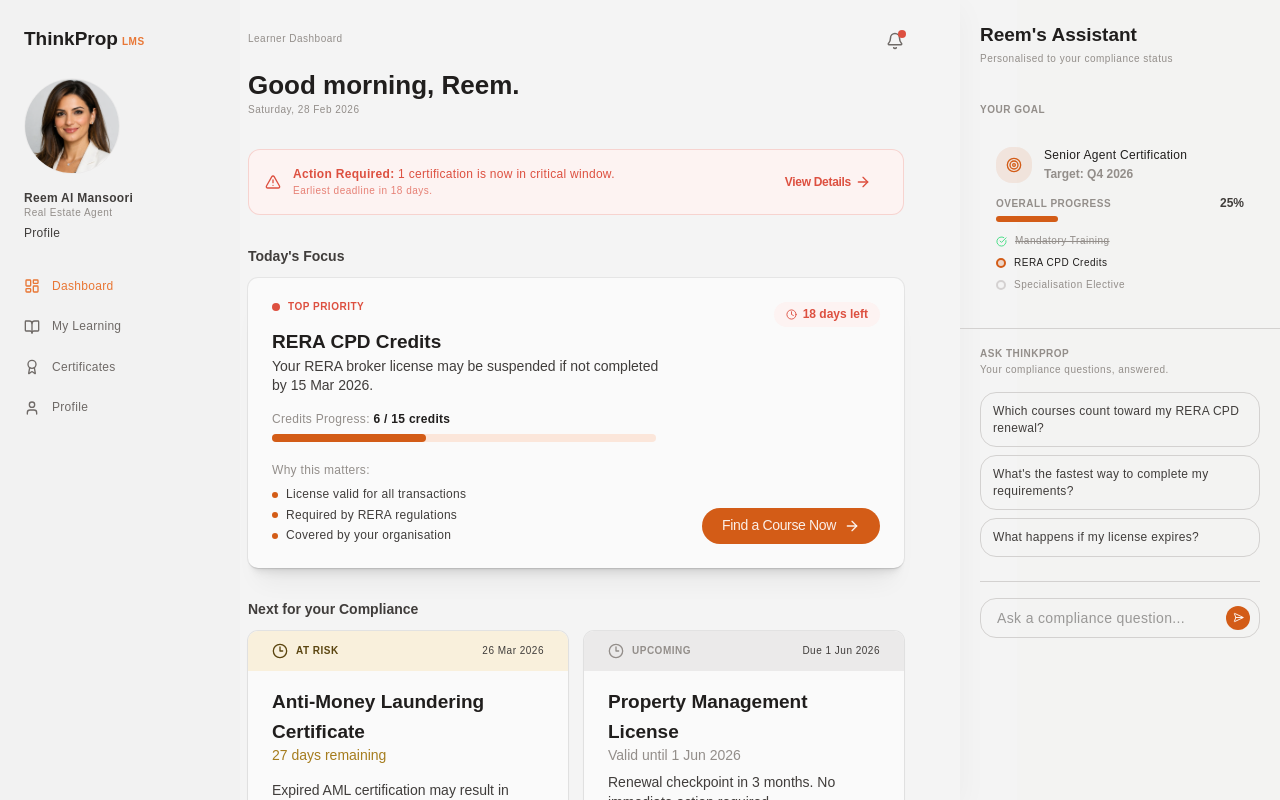
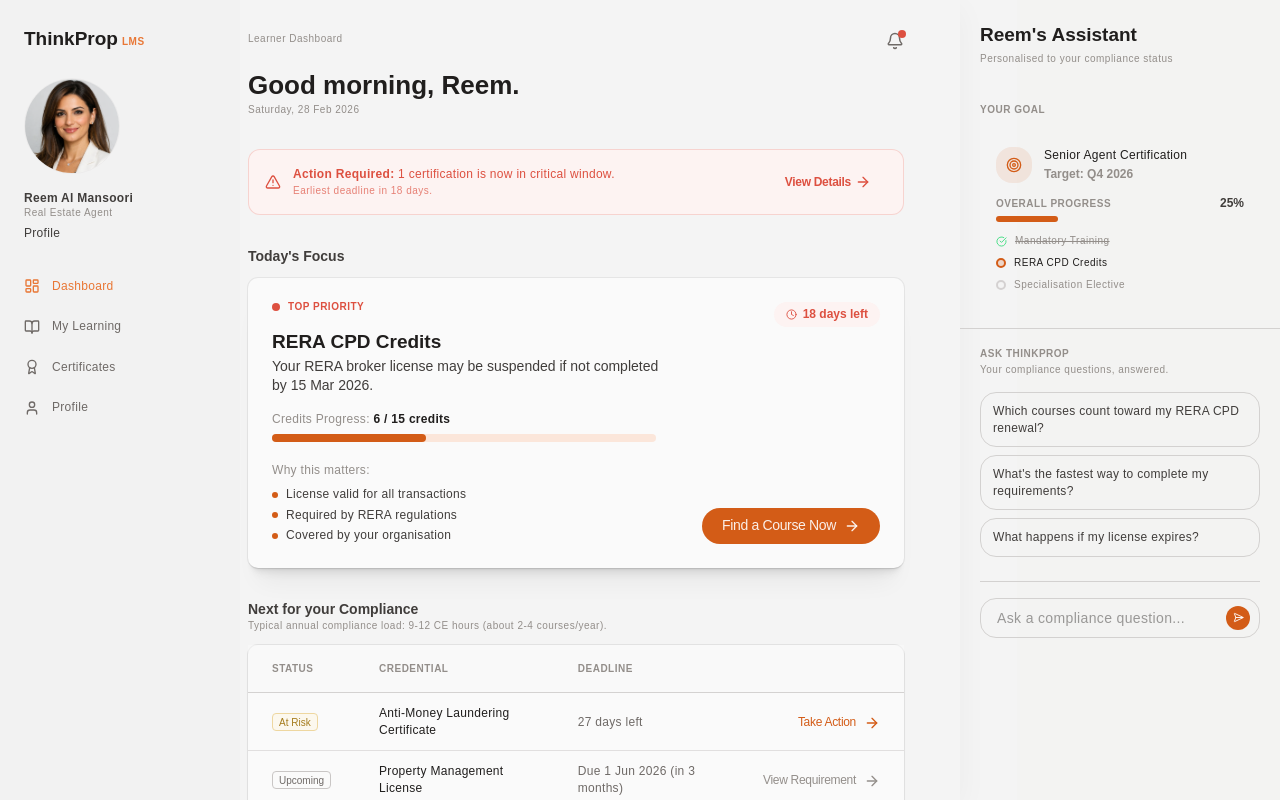
Before and after one commit to Gianeo/thinkprop, a Next.js app: page /learner/dashboard in a window 1280 px wide. Built offline with nearby package versions, Linux system fonts and the light colour scheme; a web font is replaced by a local one.

Commit message:
UI learner app 01/03/26

```diff
--- a/app/learner/dashboard/page.tsx
+++ b/app/learner/dashboard/page.tsx
@@ -18,13 +18,21 @@ import {
   ThumbsDown,
   ThumbsUp,
 } from 'lucide-react'
-import ComplianceCard from '@/components/shared/ComplianceCard'
 import SidebarNav from '@/components/shared/SidebarNav'
+import { Badge } from '@/components/ui/badge'
 import { Button } from '@/components/ui/button'
 import { Card, CardContent } from '@/components/ui/card'
 import { Input } from '@/components/ui/input'
+import {
+  Table,
+  TableBody,
+  TableCell,
+  TableHead,
+  TableHeader,
+  TableRow,
+} from '@/components/ui/table'
 import { complianceItems } from '@/lib/mockData'
-import { ComplianceItem, ComplianceState } from '@/lib/types'
+import { ComplianceState } from '@/lib/types'
 
 const STORAGE_KEY = 'thinkprop_enrollment_state'
 const SESSION_DATE_KEY = 'thinkprop_enrollment_session_date'
@@ -34,6 +42,17 @@ const assistantResponses = {
   q2: `The fastest path: enroll in Property Valuation Fundamentals (8 credits, next session 15 Mar) and RERA Regulations Update (4 credits, next session 20 Mar). Together they cover your full 15-credit requirement with 2 days to spare. Both are covered by your organisation.`,
   q3: `If your RERA license expires, you will be unable to legally transact property in Dubai until it is renewed. This typically takes 2–4 weeks to resolve and may affect active deals. Your organisation is also notified. The good news: you have 18 days — enough time to complete at least one qualifying course before the deadline.`,
 } as const
+
+type ComplianceTableRow = {
+  id: string
+  status: string
+  statusVariant: 'default' | 'destructive' | 'warning' | 'primary' | 'success'
+  credential: string
+  deadline: string
+  actionLabel: string
+  actionVariant?: 'neutral' | 'default'
+  onClick: () => void
+}
 
 export default function LearnerDashboardPage() {
   const router = useRouter()
@@ -102,15 +121,67 @@ export default function LearnerDashboardPage() {
       ? datedItems.find((item) => item.id === 'rera-cpd' && item.state === 'ENROLLED')
       : datedItems.find((item) => item.id === 'aml-cert')) ??
     datedItems.find((item) => item.id !== 'prop-mgmt')
-  const upcomingNeutralItem: ComplianceItem = {
+
+  const nextComplianceRows: ComplianceTableRow[] = []
+
+  if (primaryNextItem) {
+    nextComplianceRows.push({
+      id: primaryNextItem.id,
+      credential: primaryNextItem.title,
+      status:
+        primaryNextItem.state === 'CRITICAL'
+          ? 'Critical'
+          : primaryNextItem.state === 'AT_RISK'
+            ? 'At Risk'
+            : primaryNextItem.state === 'ENROLLED'
+              ? 'Enrolled'
+              : 'Compliant',
+      statusVariant:
+        primaryNextItem.state === 'CRITICAL'
+          ? 'destructive'
+          : primaryNextItem.state === 'AT_RISK'
+            ? 'warning'
+            : primaryNextItem.state === 'ENROLLED'
+              ? 'primary'
+              : 'success',
+      deadline:
+        primaryNextItem.state === 'ENROLLED'
+          ? `Session ${primaryNextItem.expiryDate}`
+          : primaryNextItem.daysRemaining !== null
+            ? `${primaryNextItem.daysRemaining} days left`
+            : `Due ${primaryNextItem.expiryDate}`,
+      actionLabel:
+        primaryNextItem.state === 'ENROLLED' ? 'View Course' : 'Take Action',
+      actionVariant:
+        primaryNextItem.state === 'ENROLLED' ? 'neutral' : 'default',
+      onClick:
+        primaryNextItem.state === 'ENROLLED'
+          ? () => router.push('/learner/courses/property-valuation')
+          : () => router.push('/learner/compliance/rera-cpd'),
+    })
+  }
+
+  nextComplianceRows.push({
     id: 'prop-mgmt-upcoming',
-    title: 'Property Management License',
-    state: 'COMPLIANT',
-    daysRemaining: 90,
-    expiryDate: '1 Jun 2026',
-    requirementBody: 'DLD — Dubai Land Department',
-    consequence: '',
-  }
+    credential: 'Property Management License',
+    status: 'Upcoming',
+    statusVariant: 'default',
+    deadline: 'Due 1 Jun 2026 (in 3 months)',
+    actionLabel: 'View Requirement',
+    actionVariant: 'neutral',
+    onClick: () => router.push('/learner/compliance/prop-mgmt'),
+  })
+
+  nextComplianceRows.push({
+    id: 'ethics-cpd-upcoming',
+    status: 'Upcoming',
+    statusVariant: 'default',
+    credential: 'Ethics CPD Refresher',
+    deadline: 'Due 15 Jul 2026 (in 4.5 months)',
+    actionLabel: 'View Requirement',
+    actionVariant: 'neutral',
+    onClick: () => router.push('/learner/courses?requirement=rera-cpd'),
+  })
 
   const coursesForYou = [
     {
@@ -278,27 +349,50 @@ export default function LearnerDashboardPage() {
             <section className="space-y-3">
               <div className="flex flex-col">
                 <h2 className="type-body font-semibold">Next for your Compliance</h2>
+                <p className="type-caption text-muted">
+                  Typical annual compliance load: 9-12 CE hours (about 2-4 courses/year).
+                </p>
               </div>
-              <div className="grid grid-cols-1 gap-4 md:grid-cols-2">
-                {primaryNextItem ? (
-                  <ComplianceCard
-                    key={primaryNextItem.id}
-                    item={primaryNextItem}
-                    onCtaClick={
-                      primaryNextItem.id === 'rera-cpd' && (primaryNextItem.state === 'CRITICAL' || primaryNextItem.state === 'AT_RISK')
-                        ? () => router.push('/learner/compliance/rera-cpd')
-                        : undefined
-                    }
-                  />
-                ) : null}
-
-                <ComplianceCard
-                  item={upcomingNeutralItem}
-                  variant="upcoming"
-                  upcomingLabel="Upcoming"
-                  upcomingDescription="Renewal checkpoint in 3 months. No immediate action required."
-                />
-              </div>
+              <Card className="shadow-sm">
+                <Table>
+                  <TableHeader>
+                    <TableRow>
+                      <TableHead>STATUS</TableHead>
+                      <TableHead>CREDENTIAL</TableHead>
+                      <TableHead>DEADLINE</TableHead>
+                      <TableHead className="text-right" aria-label="Actions" />
+                    </TableRow>
+                  </TableHeader>
+                  <TableBody>
+                    {nextComplianceRows.map((row) => (
+                      <TableRow key={row.id}>
+                        <TableCell>
+                          <Badge variant={row.statusVariant} size="sm">
+                            {row.status}
+                          </Badge>
+                        </TableCell>
+                        <TableCell className="type-body-sm text-loud">{row.credential}</TableCell>
+                        <TableCell className="type-body-sm text-calm">{row.deadline}</TableCell>
+                        <TableCell className="text-right">
+                          <Button
+                            variant="link"
+                            size="sm"
+                            className={`h-auto p-0 type-body-sm ${
+                              row.actionVariant === 'neutral'
+                                ? 'text-muted hover:text-default'
+                                : ''
+                            }`}
+                            onClick={row.onClick}
+                          >
+                            {row.actionLabel}
+                            <ArrowRight size={14} />
+                          </Button>
+                        </TableCell>
+                      </TableRow>
+                    ))}
+                  </TableBody>
+                </Table>
+              </Card>
             </section>
 
             <section className="space-y-4">
```
